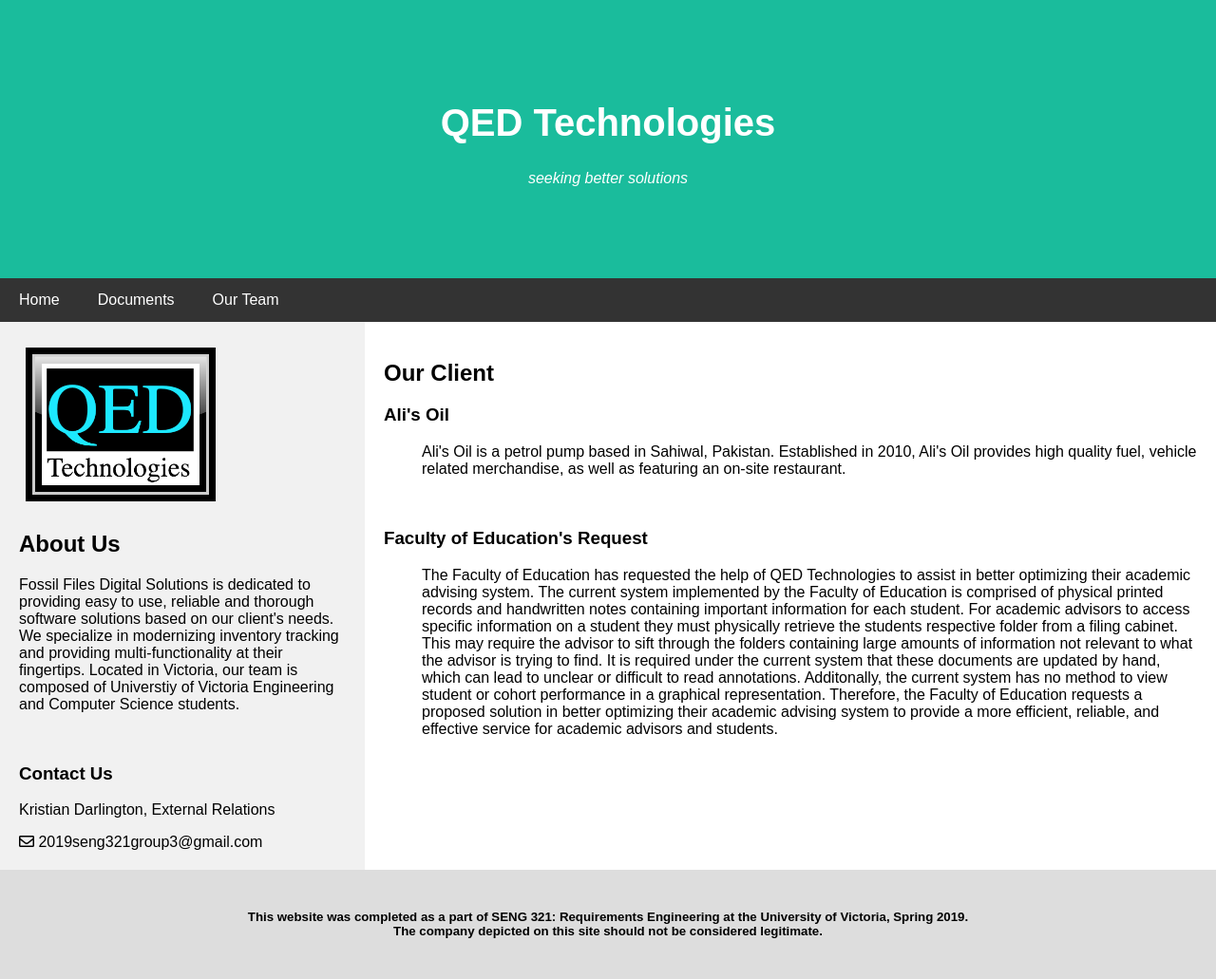
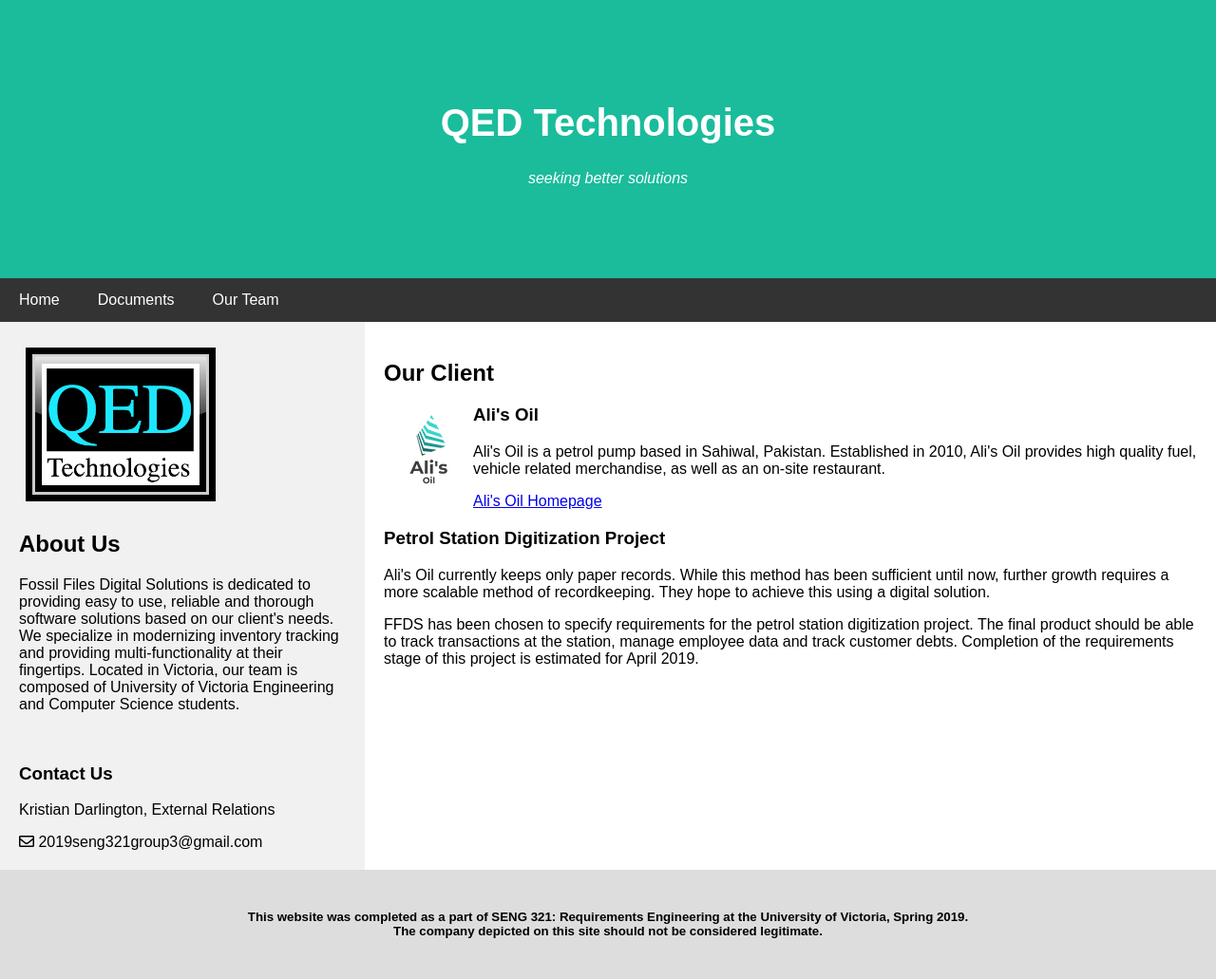
Before and after one commit to seng321group3/designer-site, a Jekyll site: the page built from index.html, in a window 1280 px wide. Shown: the whole page at 95% size. Built offline with Jekyll 4.4.1, drawn with Linux system fonts in a browser that asks for light colours; nearby versions of some CDN libraries.

Commit message:
Add project description to homepage.

```diff
--- a/index.html
+++ b/index.html
@@ -6,11 +6,12 @@ title: SENG 321 - Group 3 - Client Site
 <div class="row">
 
   <div class="side">
+    <!--FIXME: New company logo needed!-->
     <img style="max-width: 200px; max-height: 200px;" src="assets/images/QEDLogo.png">
     <h2>About Us</h2>
     <p>Fossil Files Digital Solutions is dedicated to providing easy to use, reliable and thorough software solutions based on our
       client's needs. We specialize in modernizing inventory tracking and providing multi-functionality at their fingertips. Located
-      in Victoria, our team is composed of Universtiy of Victoria Engineering and Computer Science students.
+      in Victoria, our team is composed of University of Victoria Engineering and Computer Science students.
     </p>
     <br>
     <h3>Contact Us</h3>
@@ -21,22 +22,23 @@ title: SENG 321 - Group 3 - Client Site
 
   <div class="main">
     <h2>Our Client</h2>
+      <img src="assets/images/alis-oil-logo.png" style="float: left"/>
       <h3>Ali's Oil</h3>
-        <p class="foe-body">
+        <p>
           Ali's Oil is a petrol pump based in Sahiwal, Pakistan. Established in 2010, Ali's Oil provides high quality fuel, vehicle related
-          merchandise, as well as featuring an on-site restaurant.
+          merchandise, as well as an on-site restaurant.
         </p>
+        <a href="https://alisoil.godaddysites.com/">Ali's Oil Homepage</a>
       <br>
-      <h3>Faculty of Education's Request</h3>
-        <p class="foe-body">
-          The Faculty of Education has requested the help of QED Technologies to assist in better optimizing their academic advising system.
-          The current system implemented by the Faculty of Education is comprised of physical printed records and handwritten notes containing
-          important information for each student. For academic advisors to access specific information on a student they must physically retrieve the
-          students respective folder from a filing cabinet. This may require the advisor to sift through the folders containing large amounts
-          of information not relevant to what the advisor is trying to find. It is required under the current system that these documents
-          are updated by hand, which can lead to unclear or difficult to read annotations. Additonally, the current system has no method to view
-          student or cohort performance in a graphical representation. Therefore, the Faculty of Education requests a proposed solution in better
-          optimizing their academic advising system to provide a more efficient, reliable, and effective service for academic advisors and students.
+      <h3>Petrol Station Digitization Project</h3>
+        <p>
+          Ali's Oil currently keeps only paper records. While this method has been sufficient until now, further growth requires a more scalable
+          method of recordkeeping. They hope to achieve this using a digital solution.
+        </p>
+        <p>
+          FFDS has been chosen to specify requirements for the petrol station digitization project. The final product should be able to track
+          transactions at the station, manage employee data and track customer debts. Completion of the requirements stage of this project is
+          estimated for April 2019.
         </p>
   </div>
 
```
Also changed, not shown: assets/images/alis-oil-logo.png (added).
